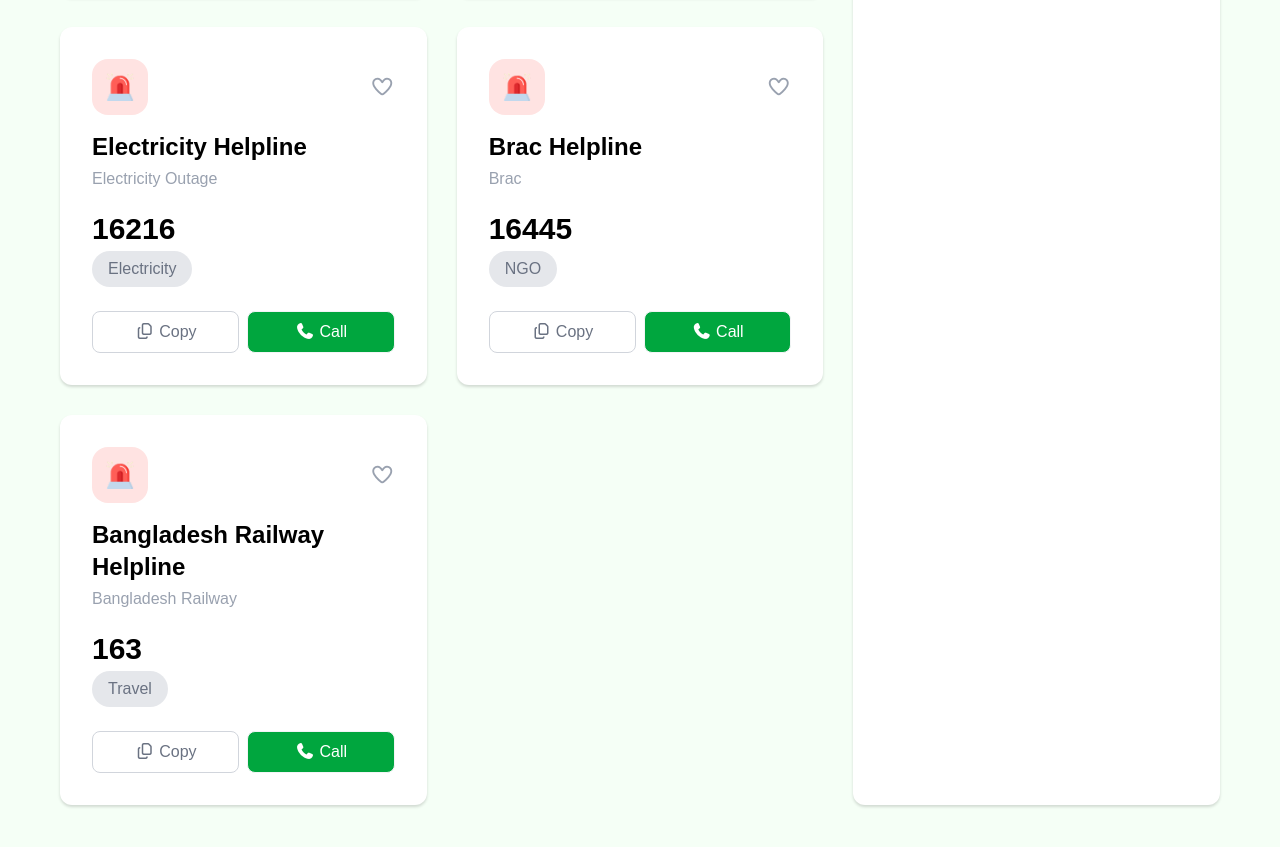
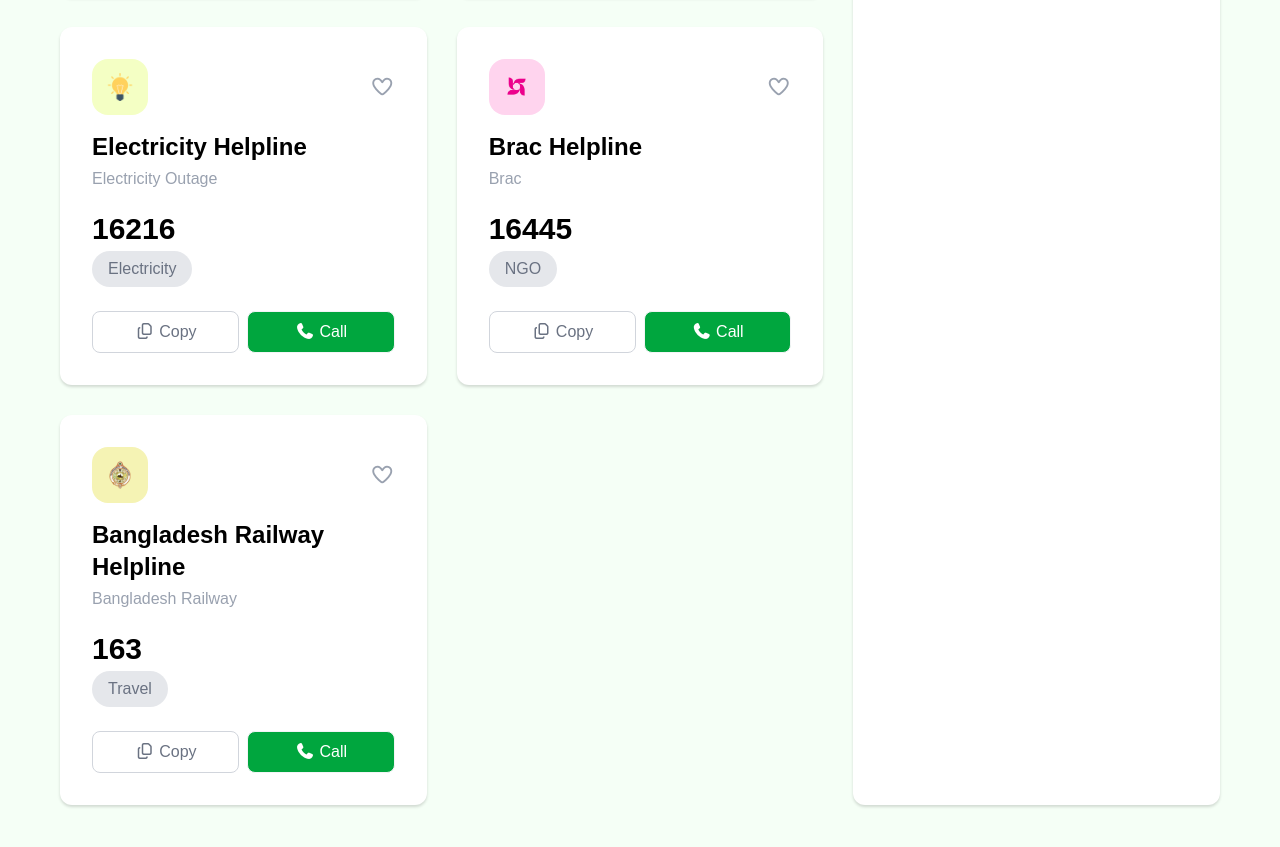
Before and after one commit to AbrarulRhythm/assignment-05, a plain HTML site: page index.html in a window 1280 px wide. Shown: the part 1547-2394 px from the top of the page. Drawn offline with nearby package versions, Linux system fonts and the light colour scheme; a web font is replaced by a local one.

Commit message:
changed emergency service card icon

```diff
--- a/index.html
+++ b/index.html
@@ -274,8 +274,9 @@
                     <div class="w-full lg:w-6/12 2xl:w-4/12 px-3 lg:px-[15px] mb-6 lg:mb-[30px]">
                         <div class="emergency-number-card p-7 md:p-8 bg-white rounded-xl h-full card-shadow">
                             <div class="flex justify-between items-center mb-4">
-                                <div class="bg-[#FFE3E2] p-[14px] rounded-2xl">
-                                    <img src="assets/emergency.png" class="w-7" alt="emergency icon">
+                                <div class="bg-[#F4FFC4] p-[14px] rounded-2xl">
+                                    <img src="assets/electricity-helpline.png" class="w-7"
+                                        alt="electricity helpline icon">
                                 </div>
                                 <span
                                     class="heart-button cursor-pointer text-gray-400 text-xl hover:text-red-400 duration-200">
@@ -307,8 +308,8 @@
                     <div class="w-full lg:w-6/12 2xl:w-4/12 px-3 lg:px-[15px] mb-6 lg:mb-[30px]">
                         <div class="emergency-number-card p-7 md:p-8 bg-white rounded-xl h-full card-shadow">
                             <div class="flex justify-between items-center mb-4">
-                                <div class="bg-[#FFE3E2] p-[14px] rounded-2xl">
-                                    <img src="assets/emergency.png" class="w-7" alt="emergency icon">
+                                <div class="bg-[#FFD4EE] p-[14px] rounded-2xl">
+                                    <img src="assets/brac.png" class="w-7" alt="brac icon">
                                 </div>
                                 <span
                                     class="heart-button cursor-pointer text-gray-400 text-xl hover:text-red-400 duration-200">
@@ -340,8 +341,8 @@
                     <div class="w-full lg:w-6/12 2xl:w-4/12 px-3 lg:px-[15px] mb-6 lg:mb-[30px]">
                         <div class="emergency-number-card p-7 md:p-8 bg-white rounded-xl h-full card-shadow">
                             <div class="flex justify-between items-center mb-4">
-                                <div class="bg-[#FFE3E2] p-[14px] rounded-2xl">
-                                    <img src="assets/emergency.png" class="w-7" alt="emergency icon">
+                                <div class="bg-[#F5F3B4] p-[14px] rounded-2xl">
+                                    <img src="assets/Bangladesh-Railway.png" class="w-7" alt="bangladesh railway icon">
                                 </div>
                                 <span
                                     class="heart-button cursor-pointer text-gray-400 text-xl hover:text-red-400 duration-200">
```
Also changed, not shown: assets/electricity-helpline.png (added).
